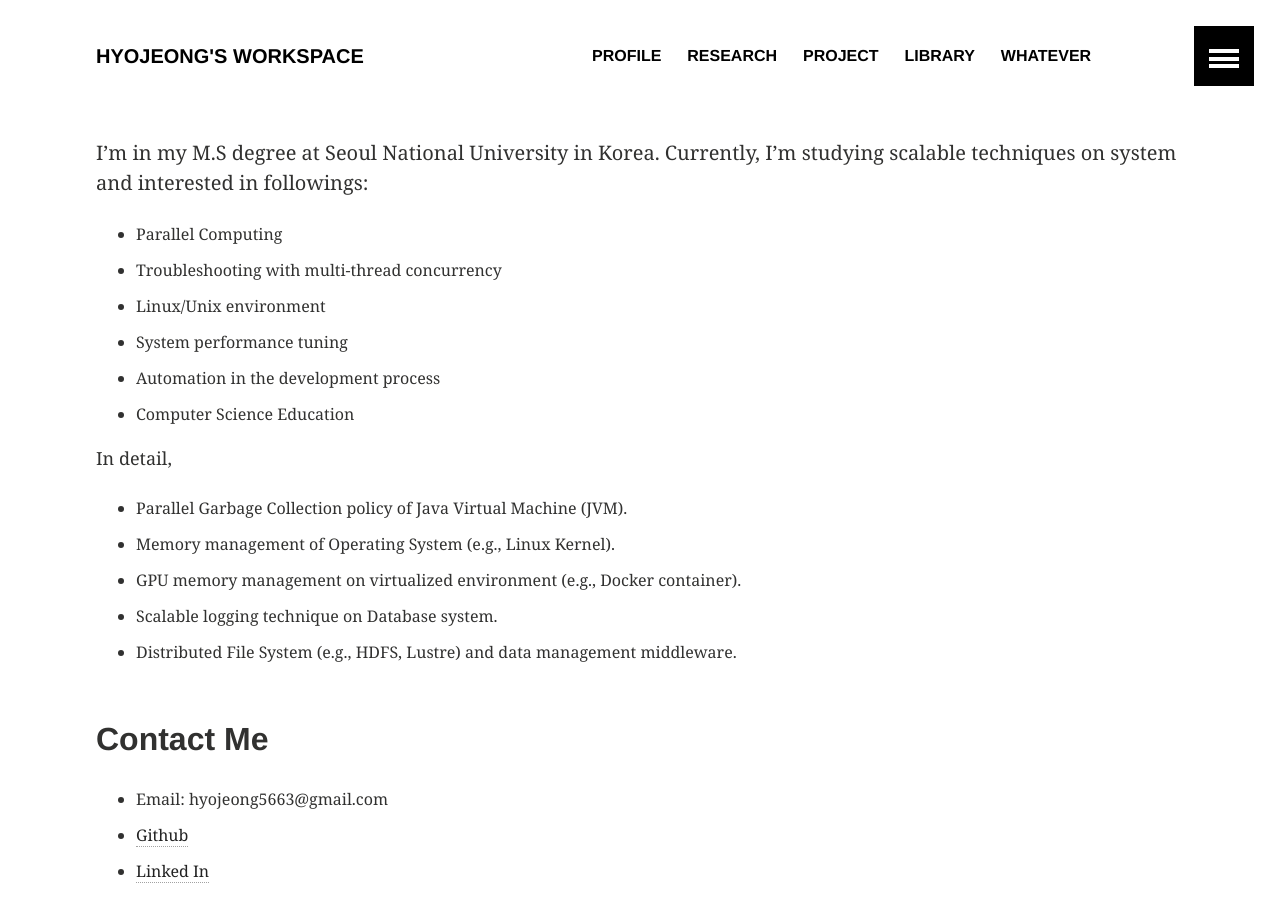
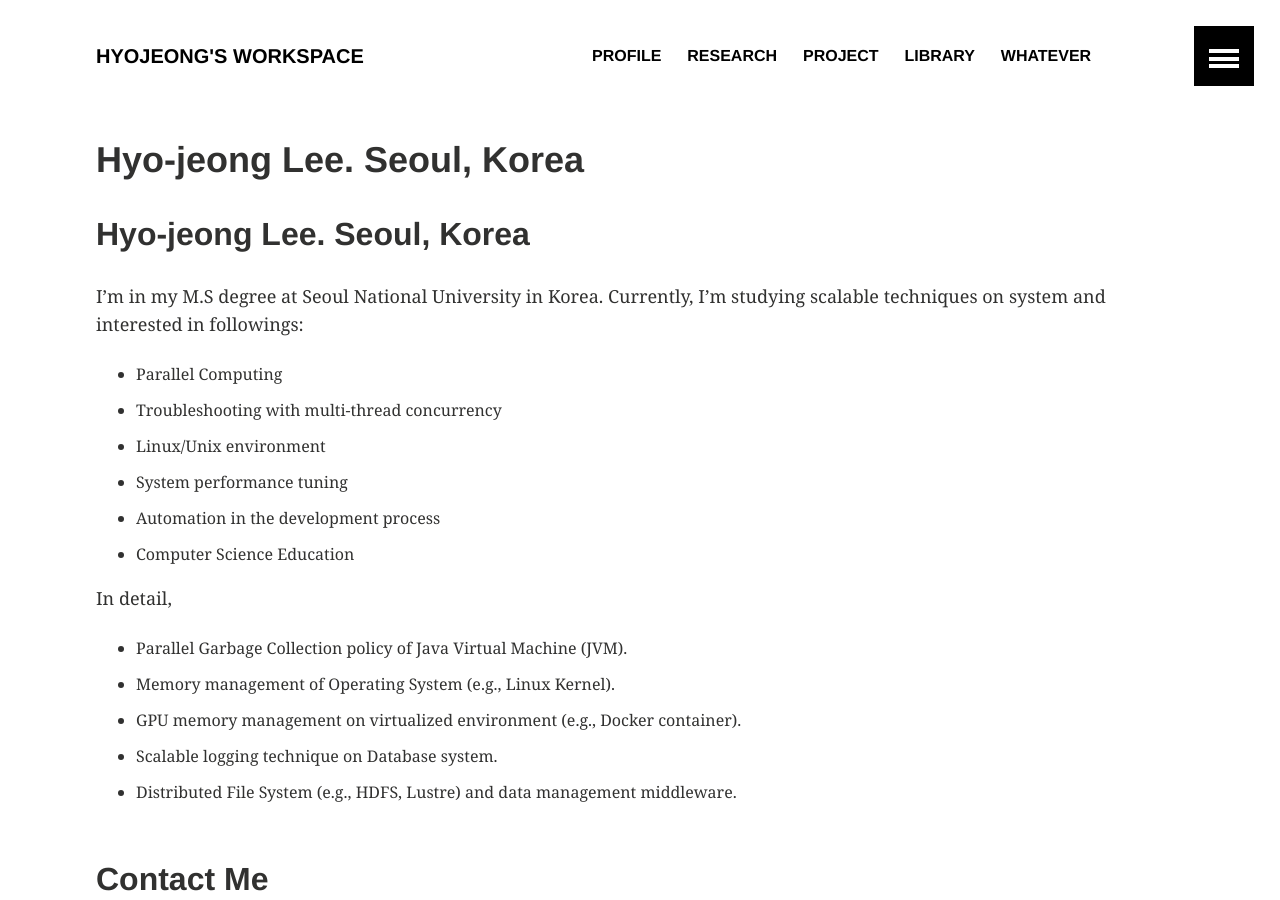
Before and after one commit to hyojeonglee/hyojeonglee.github.io, a Jekyll site: the page built from index.md, in a window 1280 px wide and 900 px high. Built offline with Jekyll 4.4.1, drawn with Linux system fonts in a browser that asks for light colours; comment, search, counter and statistics services are not loaded; our own code applies the rules of GitHub Pages for plain Markdown files.

Commit message:
modify index

```diff
--- a/index.md
+++ b/index.md
@@ -12,7 +12,7 @@ share: true
 ads: false
 ---
 
-<!-- ## Hyo-jeong Lee. Seoul, Korea -->
+## Hyo-jeong Lee. Seoul, Korea
 I'm in my M.S degree at Seoul National University in Korea. Currently, I'm studying scalable techniques on system and interested in followings:
 * Parallel Computing
 * Troubleshooting with multi-thread concurrency
```
Also changed, not shown: profile/index.md (+1 -1 lines).
